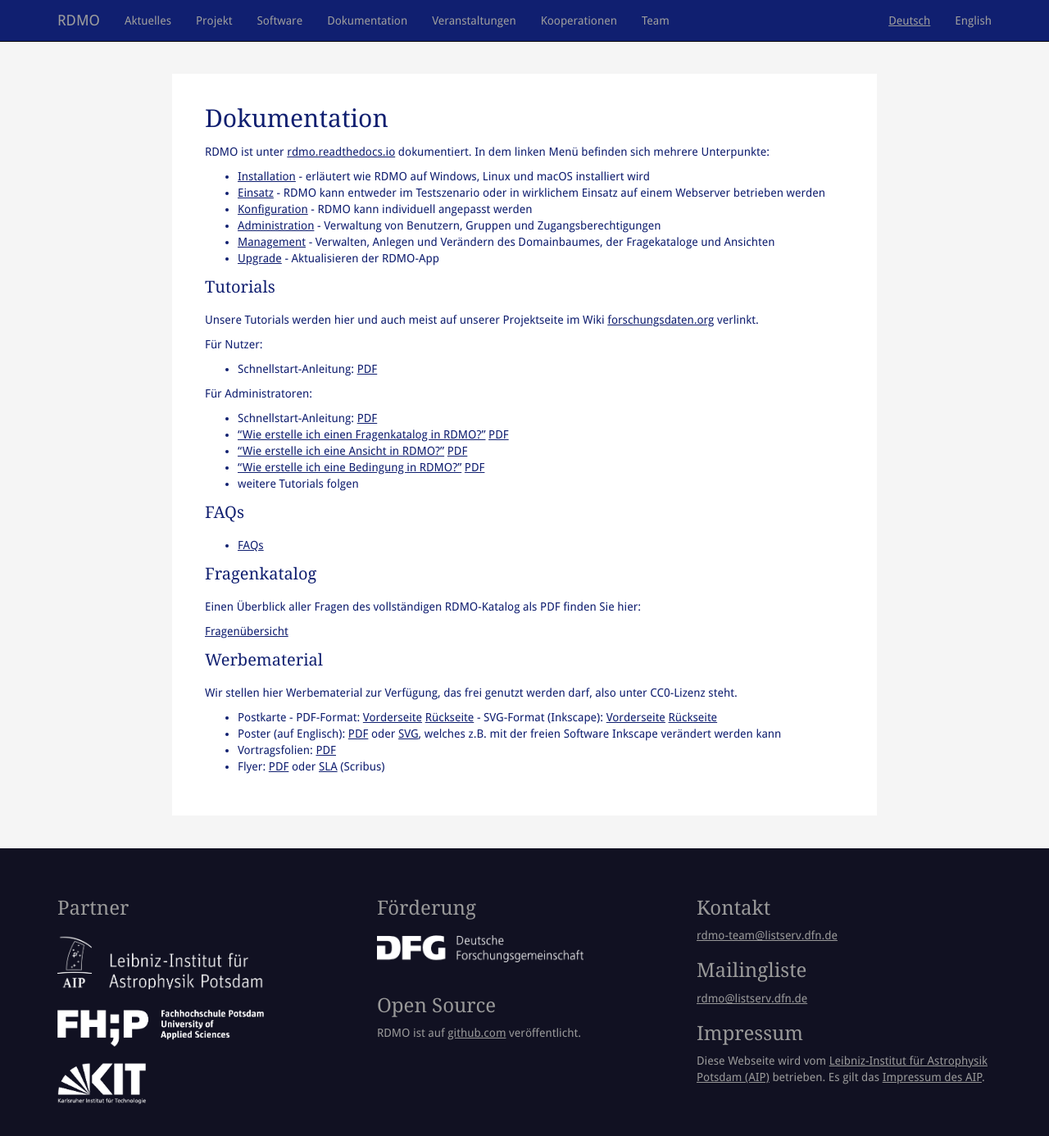
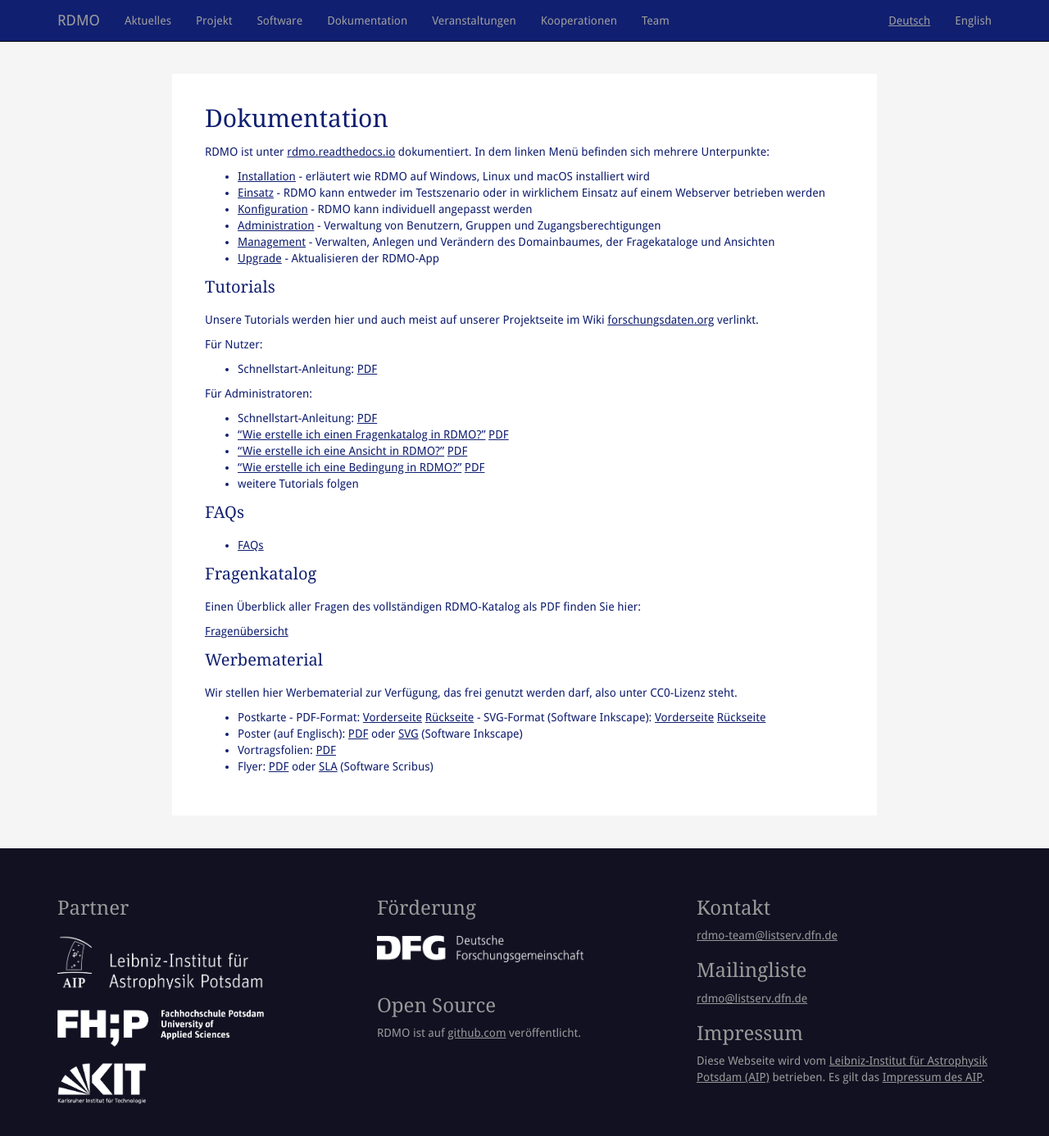
Before and after one commit to rdmorganiser/rdmorganiser.github.io, a Jekyll site: the page built from dokumentation.md, in a window 1280 px wide and 1387 px high. Shown: the whole window at 82% size. Built offline with Jekyll 4.4.1, drawn with Linux system fonts in a browser that asks for light colours; our own code applies the rules of GitHub Pages for plain Markdown files.

Commit message:
Update dokumentation.md

```diff
--- a/dokumentation.md
+++ b/dokumentation.md
@@ -53,7 +53,7 @@
 Wir stellen hier Werbematerial zur Verfügung, das frei genutzt werden darf, also unter CC0-Lizenz steht.
 
 * Postkarte - PDF-Format: [Vorderseite]({{ site.baseurl }}/img/promo/VorderseiteRDMO1.pdf) [Rückseite]({{ site.baseurl }}/img/promo/RückseiteRDMO1.pdf)
-            - SVG-Format (Inkscape): [Vorderseite]({{ site.baseurl }}/img/promo/VorderseiteRDMO1.svg) [Rückseite]({{ site.baseurl }}/img/promo/RückseiteRDMO1.svg)
-* Poster (auf Englisch): [PDF]({{ site.baseurl }}/img/promo/RDMOPoster.pdf) oder [SVG]({{ site.baseurl }}/img/promo/RDMOPoster.svg}}), welches z.B. mit der freien Software Inkscape verändert werden kann
+            - SVG-Format (Software Inkscape): [Vorderseite]({{ site.baseurl }}/img/promo/VorderseiteRDMO1.svg) [Rückseite]({{ site.baseurl }}/img/promo/RückseiteRDMO1.svg)
+* Poster (auf Englisch): [PDF]({{ site.baseurl }}/img/promo/RDMOPoster.pdf) oder [SVG]({{ site.baseurl }}/img/promo/RDMOPoster.svg}}) (Software Inkscape)
 * Vortragsfolien: [PDF]({{ site.baseurl }}/slides.pdf)
-* Flyer: [PDF]({{ site.baseurl }}/img/promo/Flyer11.pdf) oder [SLA]({{ site.baseurl }}/img/promo/Flyer4.sla) (Scribus)
+* Flyer: [PDF]({{ site.baseurl }}/img/promo/Flyer11.pdf) oder [SLA]({{ site.baseurl }}/img/promo/Flyer4.sla) (Software Scribus)
```
